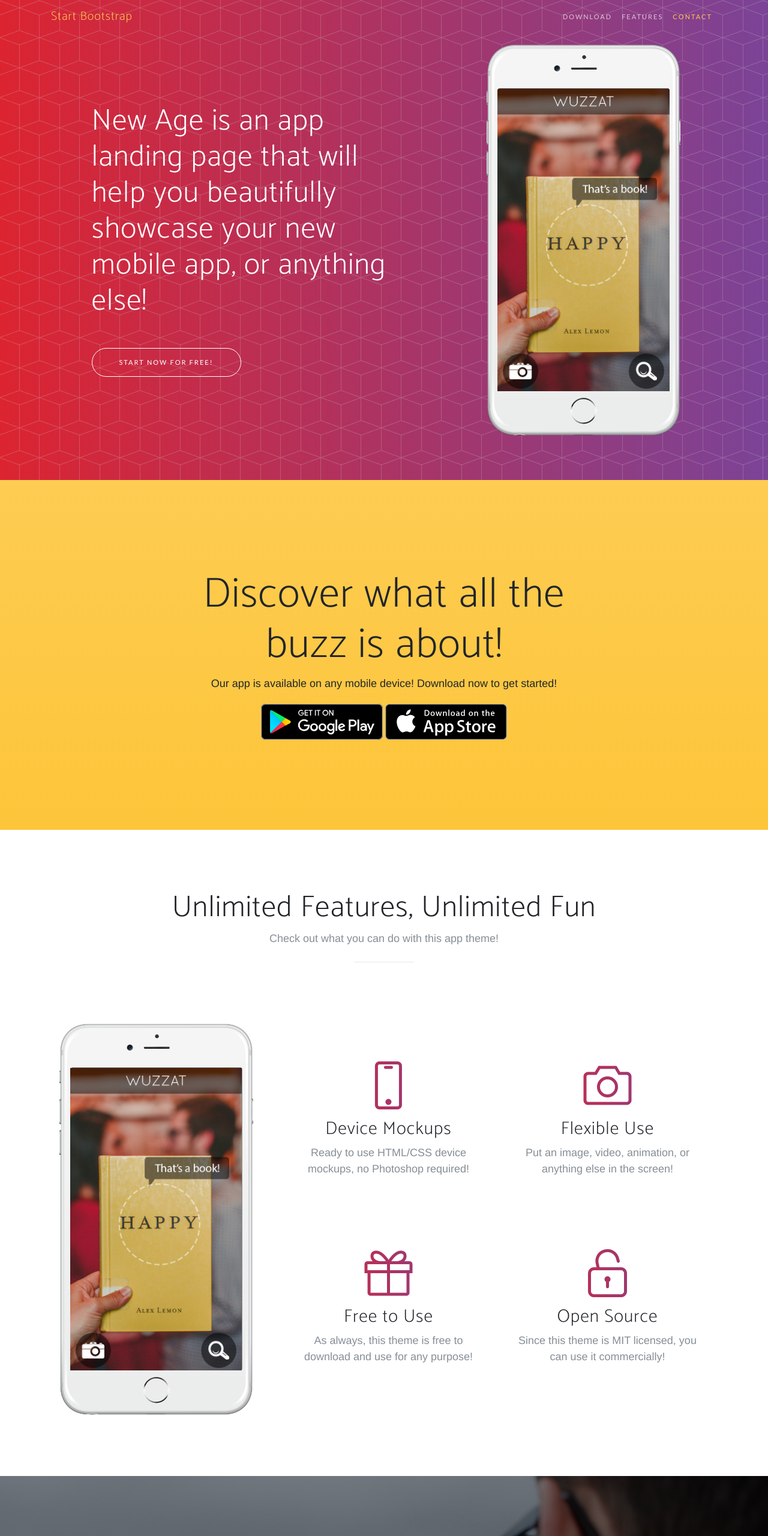
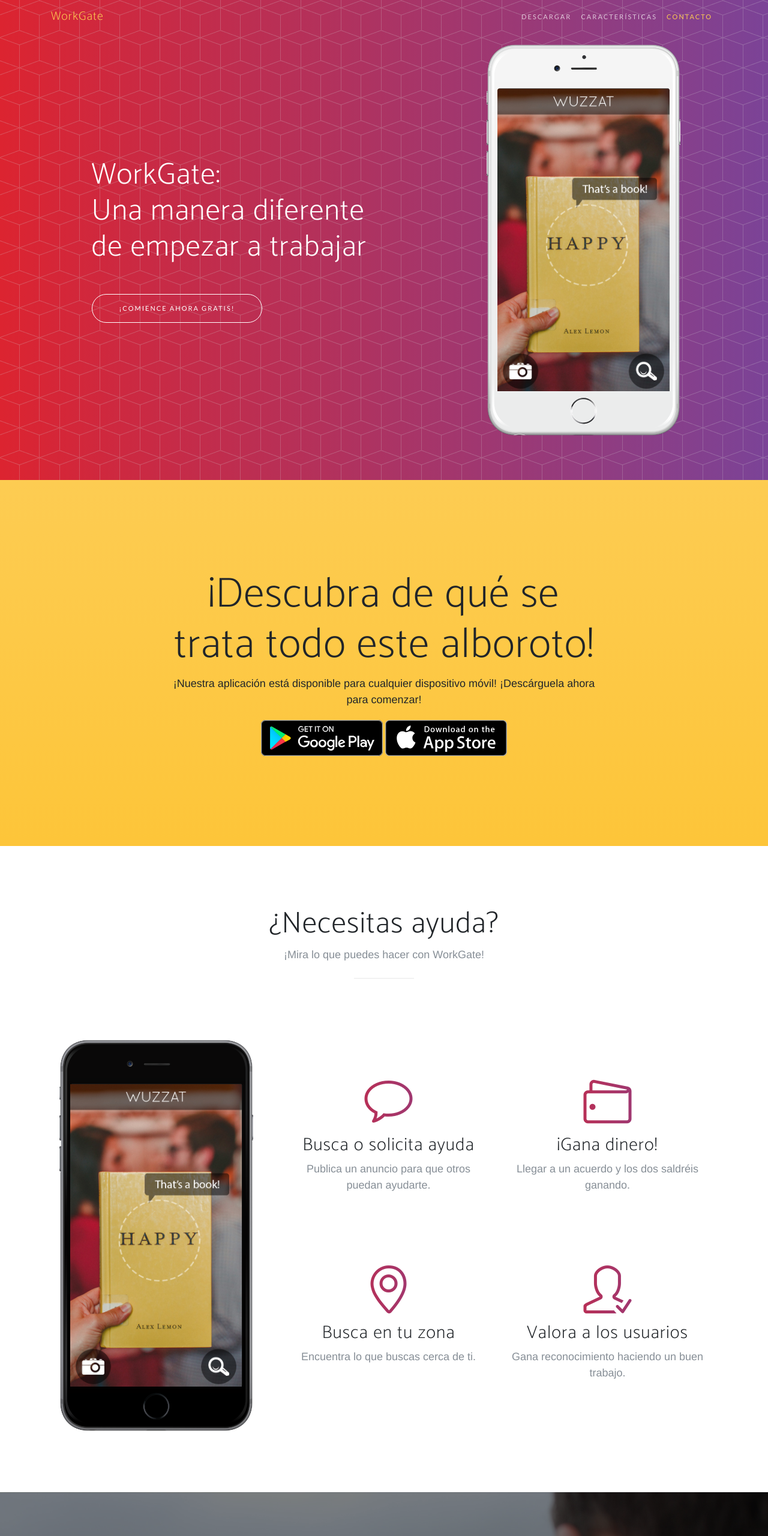
Before and after one commit to djgonza/WorkGateStatic, a website: page index.html in a window 1280 px wide. Shown: the top 2560 px of the page at 60% size. Drawn offline with Linux system fonts and the light colour scheme; a web font is replaced by a local one.

Commit message:
Edición del archivo index.html
Traducción al español del Index y edición de textos.

```diff
--- a/index.html
+++ b/index.html
@@ -1,5 +1,5 @@
 <!DOCTYPE html>
-<html lang="en">
+<html lang="es">
 
 <head>
 
@@ -33,7 +33,7 @@
 	<!-- Navigation -->
 	<nav class="navbar navbar-expand-lg navbar-light fixed-top" id="mainNav">
 		<div class="container">
-			<a class="navbar-brand js-scroll-trigger" href="#page-top">Start Bootstrap</a>
+			<a class="navbar-brand js-scroll-trigger" href="#page-top">WorkGate</a>
 			<button class="navbar-toggler navbar-toggler-right" type="button" data-toggle="collapse" data-target="#navbarResponsive" aria-controls="navbarResponsive" aria-expanded="false" aria-label="Toggle navigation">
 				Menu
 				<i class="fa fa-bars"></i>
@@ -41,13 +41,13 @@
 			<div class="collapse navbar-collapse" id="navbarResponsive">
 				<ul class="navbar-nav ml-auto">
 					<li class="nav-item">
-						<a class="nav-link js-scroll-trigger" href="#download">Download</a>
+						<a class="nav-link js-scroll-trigger" href="#download">Descargar</a>
 					</li>
 					<li class="nav-item">
-						<a class="nav-link js-scroll-trigger" href="#features">Features</a>
+						<a class="nav-link js-scroll-trigger" href="#features">Características</a>
 					</li>
 					<li class="nav-item">
-						<a class="nav-link js-scroll-trigger" href="#contact">Contact</a>
+						<a class="nav-link js-scroll-trigger" href="#contact">Contacto</a>
 					</li>
 				</ul>
 			</div>
@@ -59,8 +59,8 @@
 			<div class="row h-100">
 				<div class="col-lg-7 my-auto">
 					<div class="header-content mx-auto">
-						<h1 class="mb-5">New Age is an app landing page that will help you beautifully showcase your new mobile app, or anything else!</h1>
-						<a href="#download" class="btn btn-outline btn-xl js-scroll-trigger">Start Now for Free!</a>
+						<h1 class="mb-5">WorkGate:<br/>Una manera diferente de empezar a trabajar</h1>
+						<a href="#download" class="btn btn-outline btn-xl js-scroll-trigger">¡Comience ahora gratis!</a>
 					</div>
 				</div>
 				<div class="col-lg-5 my-auto">
@@ -86,11 +86,11 @@
 		<div class="container">
 			<div class="row">
 				<div class="col-md-8 mx-auto">
-					<h2 class="section-heading">Discover what all the buzz is about!</h2>
-					<p>Our app is available on any mobile device! Download now to get started!</p>
+					<h2 class="section-heading">¡Descubra de qué se trata todo este alboroto!</h2>
+					<p>¡Nuestra aplicación está disponible para cualquier dispositivo móvil! ¡Descárguela ahora para comenzar!</p>
 					<div class="badges">
-						<a class="badge-link" href="#"><img src="img/google-play-badge.svg" alt=""></a>
-						<a class="badge-link" href="#"><img src="img/app-store-badge.svg" alt=""></a>
+						<a class="badge-link" href="https://play.google.com/store"><img src="img/google-play-badge.svg" alt=""></a>
+						<a class="badge-link" href="https://www.apple.com/es/ios/app-store/"><img src="img/app-store-badge.svg" alt=""></a>
 					</div>
 				</div>
 			</div>
@@ -100,14 +100,14 @@
 	<section class="features" id="features">
 		<div class="container">
 			<div class="section-heading text-center">
-				<h2>Unlimited Features, Unlimited Fun</h2>
-				<p class="text-muted">Check out what you can do with this app theme!</p>
+				<h2>¿Necesitas ayuda?</h2>
+				<p class="text-muted">¡Mira lo que puedes hacer con WorkGate!</p>
 				<hr>
 			</div>
 			<div class="row">
 				<div class="col-lg-4 my-auto">
 					<div class="device-container">
-						<div class="device-mockup iphone6_plus portrait white">
+						<div class="device-mockup iphone6_plus portrait black">
 							<div class="device">
 								<div class="screen">
 									<!-- Demo image for screen mockup, you can put an image here, some HTML, an animation, video, or anything else! -->
@@ -125,32 +125,32 @@
 						<div class="row">
 							<div class="col-lg-6">
 								<div class="feature-item">
-									<i class="icon-screen-smartphone text-primary"></i>
-									<h3>Device Mockups</h3>
-									<p class="text-muted">Ready to use HTML/CSS device mockups, no Photoshop required!</p>
+									<i class="icon-bubble text-primary"></i>
+									<h3>Busca o solicita ayuda</h3>
+									<p class="text-muted">Publica un anuncio para que otros puedan ayudarte.</p>
 								</div>
 							</div>
 							<div class="col-lg-6">
 								<div class="feature-item">
-									<i class="icon-camera text-primary"></i>
-									<h3>Flexible Use</h3>
-									<p class="text-muted">Put an image, video, animation, or anything else in the screen!</p>
+									<i class="icon-wallet text-primary"></i>
+									<h3>¡Gana dinero!</h3>
+									<p class="text-muted">Llegar a un acuerdo y los dos saldréis ganando.</p>
 								</div>
 							</div>
 						</div>
 						<div class="row">
 							<div class="col-lg-6">
 								<div class="feature-item">
-									<i class="icon-present text-primary"></i>
-									<h3>Free to Use</h3>
-									<p class="text-muted">As always, this theme is free to download and use for any purpose!</p>
+									<i class="icon-location-pin text-primary"></i>
+									<h3>Busca en tu zona</h3>
+									<p class="text-muted">Encuentra lo que buscas cerca de ti.</p>
 								</div>
 							</div>
 							<div class="col-lg-6">
 								<div class="feature-item">
-									<i class="icon-lock-open text-primary"></i>
-									<h3>Open Source</h3>
-									<p class="text-muted">Since this theme is MIT licensed, you can use it commercially!</p>
+									<i class="icon-user-following text-primary"></i>
+									<h3>Valora a los usuarios</h3>
+									<p class="text-muted">Gana reconocimiento haciendo un buen trabajo.</p>
 								</div>
 							</div>
 						</div>
@@ -163,8 +163,8 @@
 	<section class="cta">
 		<div class="cta-content">
 			<div class="container">
-				<h2>Stop waiting.<br>Start building.</h2>
-				<a href="#contact" class="btn btn-outline btn-xl js-scroll-trigger">Let's Get Started!</a>
+				<h2>Deje de esperar y comience a construir.</h2>
+				<a href="#contact" class="btn btn-outline btn-xl js-scroll-trigger">¡Empecemos!</a>
 			</div>
 		</div>
 		<div class="overlay"></div>
@@ -172,22 +172,22 @@
 
 	<section class="contact bg-primary" id="contact">
 		<div class="container">
-			<h2>We
+			<h2>¡Necesitamos
 				<i class="fa fa-heart"></i>
-			new friends!</h2>
+			nuevos amigos!</h2>
 			<ul class="list-inline list-social">
 				<li class="list-inline-item social-twitter">
-					<a href="#">
+					<a href="https://twitter.com/">
 						<i class="fa fa-twitter"></i>
 					</a>
 				</li>
 				<li class="list-inline-item social-facebook">
-					<a href="#">
+					<a href="https://www.facebook.com/">
 						<i class="fa fa-facebook"></i>
 					</a>
 				</li>
 				<li class="list-inline-item social-google-plus">
-					<a href="#">
+					<a href="https://plus.google.com/">
 						<i class="fa fa-google-plus"></i>
 					</a>
 				</li>
@@ -197,16 +197,19 @@
 
 	<footer>
 		<div class="container">
-			<p>&copy; 2017 Start Bootstrap. All Rights Reserved.</p>
+			<p>&copy; 2017 WorkGate. All Rights Reserved.</p>
 			<ul class="list-inline">
 				<li class="list-inline-item">
-					<a href="#">Privacy</a>
+					<a href="#">Privacidad</a>
 				</li>
 				<li class="list-inline-item">
-					<a href="#">Terms</a>
+					<a href="#">Términos</a>
 				</li>
 				<li class="list-inline-item">
 					<a href="#">FAQ</a>
+				</li>
+				<li class="list-inline-item">
+					<a href="mailto:workgateproyect@gmail.com">workgateproyect@gmail.com</a>
 				</li>
 			</ul>
 		</div>
```
